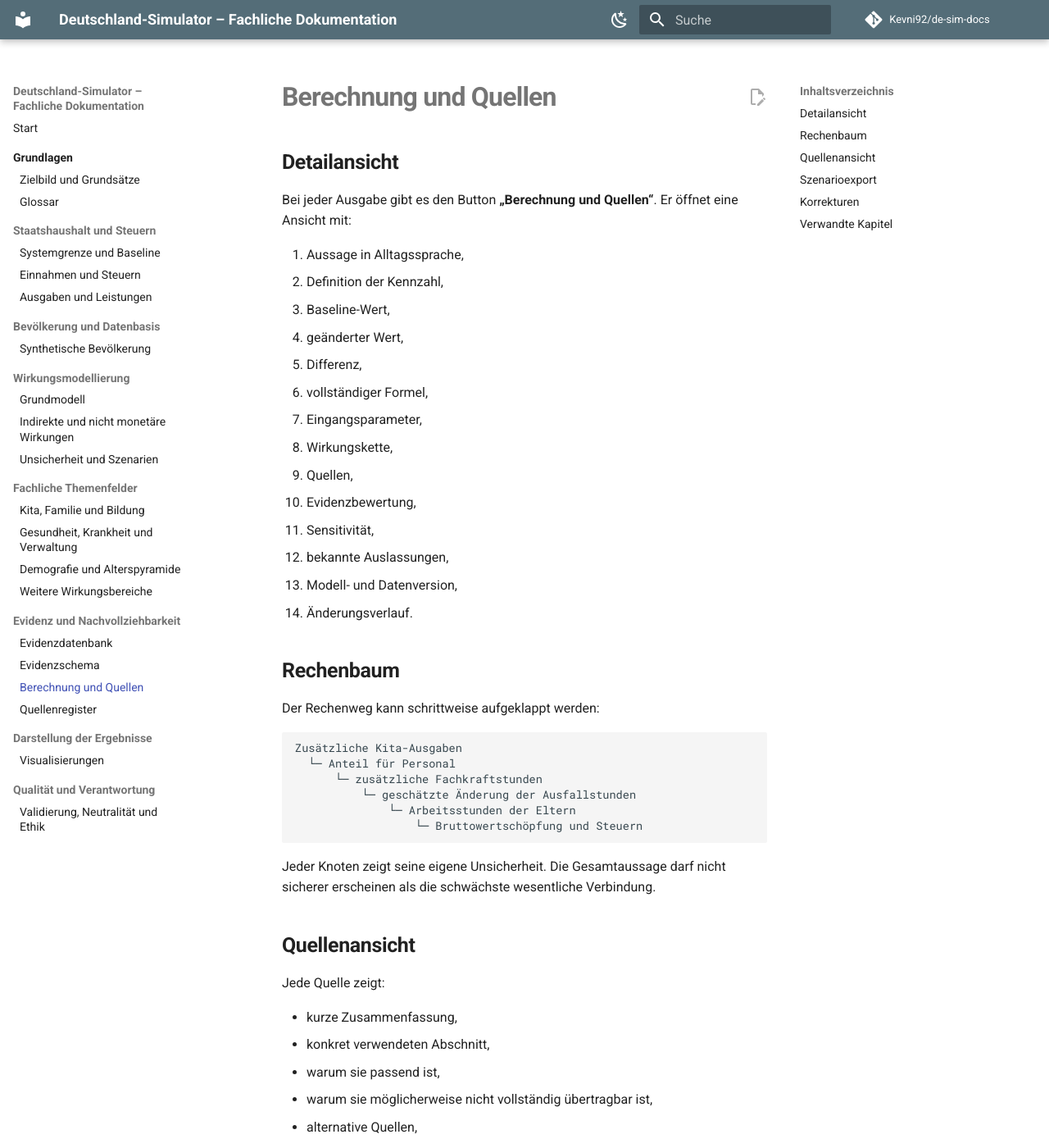
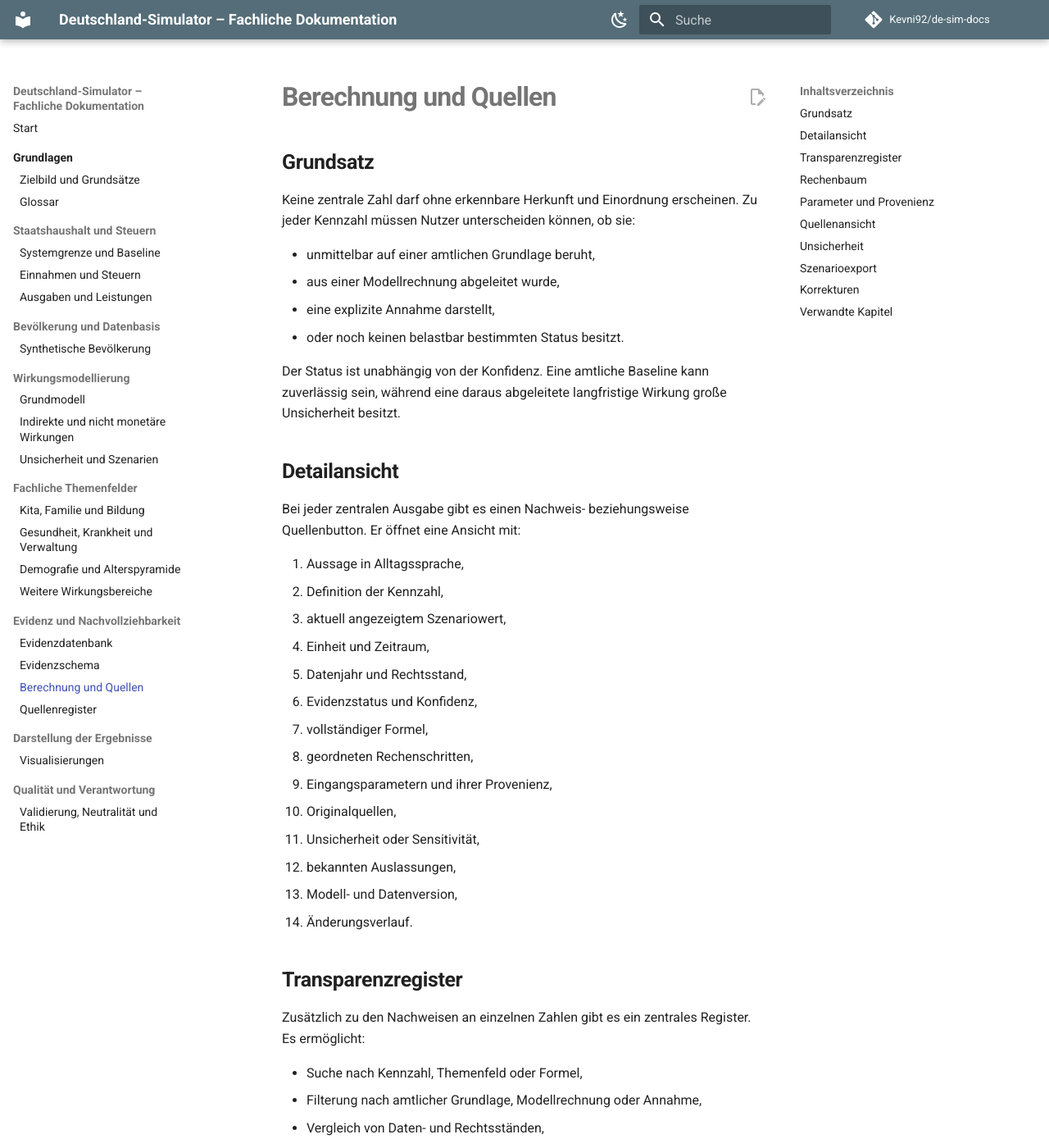
Before and after one commit to Kevni92/de-sim-docs, an MkDocs documentation site: the page built from docs/06-evidenz/berechnungstransparenz.md, in a window 1280 px wide and 1400 px high. Shown: the whole window at 82% size. Built offline with MkDocs 1.6.1 and Material for MkDocs 9.7.7, drawn with Linux system fonts in a browser that asks for light colours; comment, search, counter and statistics services are not loaded; some of the changed text lies outside the part shown.

Commit message:
docs: fachliche Regeln für Transparenzregister konkretisieren

```diff
--- a/docs/06-evidenz/berechnungstransparenz.md
+++ b/docs/06-evidenz/berechnungstransparenz.md
@@ -1,30 +1,53 @@
 ---
 title: Berechnung und Quellen
-summary: Fachliche Anforderungen an nachvollziehbare Rechenwege, Quellen und Unsicherheiten.
-status: Arbeitsstand 0.4
+summary: Fachliche Anforderungen an nachvollziehbare Rechenwege, Quellen, Status und Unsicherheiten.
+status: Arbeitsstand 0.7
 last_updated: 2026-07-13
 ---
 
 # Berechnung und Quellen
 
+## Grundsatz
+
+Keine zentrale Zahl darf ohne erkennbare Herkunft und Einordnung erscheinen. Zu jeder Kennzahl müssen Nutzer unterscheiden können, ob sie:
+
+- unmittelbar auf einer amtlichen Grundlage beruht,
+- aus einer Modellrechnung abgeleitet wurde,
+- eine explizite Annahme darstellt,
+- oder noch keinen belastbar bestimmten Status besitzt.
+
+Der Status ist unabhängig von der Konfidenz. Eine amtliche Baseline kann zuverlässig sein, während eine daraus abgeleitete langfristige Wirkung große Unsicherheit besitzt.
+
 ## Detailansicht
 
-Bei jeder Ausgabe gibt es den Button **„Berechnung und Quellen“**. Er öffnet eine Ansicht mit:
+Bei jeder zentralen Ausgabe gibt es einen Nachweis- beziehungsweise Quellenbutton. Er öffnet eine Ansicht mit:
 
 1. Aussage in Alltagssprache,
 2. Definition der Kennzahl,
-3. Baseline-Wert,
-4. geänderter Wert,
-5. Differenz,
-6. vollständiger Formel,
-7. Eingangsparameter,
-8. Wirkungskette,
-9. Quellen,
-10. Evidenzbewertung,
-11. Sensitivität,
-12. bekannte Auslassungen,
+3. aktuell angezeigtem Szenariowert,
+4. Einheit und Zeitraum,
+5. Datenjahr und Rechtsstand,
+6. Evidenzstatus und Konfidenz,
+7. vollständiger Formel,
+8. geordneten Rechenschritten,
+9. Eingangsparametern und ihrer Provenienz,
+10. Originalquellen,
+11. Unsicherheit oder Sensitivität,
+12. bekannten Auslassungen,
 13. Modell- und Datenversion,
 14. Änderungsverlauf.
+
+## Transparenzregister
+
+Zusätzlich zu den Nachweisen an einzelnen Zahlen gibt es ein zentrales Register. Es ermöglicht:
+
+- Suche nach Kennzahl, Themenfeld oder Formel,
+- Filterung nach amtlicher Grundlage, Modellrechnung oder Annahme,
+- Vergleich von Daten- und Rechtsständen,
+- Öffnen des vollständigen Rechenwegs,
+- Erkennen noch nicht fachlich kalibrierter Bereiche.
+
+Nicht kalibrierte Demonstrationswerte dürfen nicht durch Gestaltung oder Wortwahl den Eindruck amtlicher Präzision erwecken.
 
 ## Rechenbaum
 
@@ -41,16 +64,45 @@ Zusätzliche Kita-Ausgaben
 
 Jeder Knoten zeigt seine eigene Unsicherheit. Die Gesamtaussage darf nicht sicherer erscheinen als die schwächste wesentliche Verbindung.
 
+Für einfache Kennzahlen kann statt eines verzweigten Baums eine geordnete Liste von Rechenschritten verwendet werden. Entscheidend ist, dass Zwischenannahmen und Transformationen sichtbar bleiben.
+
+## Parameter und Provenienz
+
+Jeder Eingangsparameter zeigt mindestens:
+
+- verständlichen Namen,
+- verwendeten Wert oder Szenariobezug,
+- zugehörige Originalquelle oder Kennzeichnung als Nutzereingabe,
+- Datenjahr,
+- bekannte Einschränkungen.
+
+Eine modellinterne Größe darf nicht allein deshalb als amtlich bezeichnet werden, weil ein anderer Teil der Berechnung aus amtlichen Daten stammt.
+
 ## Quellenansicht
 
 Jede Quelle zeigt:
 
+- Titel und Institution,
+- Original-URL,
 - kurze Zusammenfassung,
-- konkret verwendeten Abschnitt,
+- konkret verwendeten Zweck,
 - warum sie passend ist,
 - warum sie möglicherweise nicht vollständig übertragbar ist,
-- alternative Quellen,
+- alternative Quellen, soweit relevant,
 - Datum der letzten Prüfung.
+
+Mehrere Quellen können gemeinsam eine Kennzahl stützen. Baseline, Modelllogik und Annahmen werden dabei getrennt ausgewiesen.
+
+## Unsicherheit
+
+Unsicherheit wird je nach Kennzahl dargestellt als:
+
+- relative Bandbreite,
+- absoluter Wertebereich,
+- Sensitivität gegenüber einzelnen Parametern,
+- oder begründete Nichtanwendbarkeit bei rein deterministischen Darstellungen.
+
+Eine fehlende quantifizierte Bandbreite bedeutet nicht, dass keine Unsicherheit besteht. In diesem Fall werden die Gründe beschrieben und die Konfidenz entsprechend vorsichtig eingestuft.
 
 ## Szenarioexport
 
@@ -58,15 +110,21 @@ Ein Szenarioexport enthält:
 
 - alle Nutzereinstellungen,
 - Ergebniswerte,
-- Quellenliste,
+- referenzierte Kennzahlen- und Quellen-IDs,
 - Parameterliste,
 - Modellversion,
-- Datenstand,
+- Datenstand und Rechtsstand,
 - reproduzierbare Szenario-ID.
 
 ## Korrekturen
 
-Fehler und Quellenänderungen werden öffentlich dokumentiert. Frühere Modellläufe bleiben mit ihrer damaligen Version abrufbar und werden nicht stillschweigend umgeschrieben.
+Fehler, geänderte Formeln und Quellenänderungen werden dokumentiert. Frühere Modellläufe dürfen nicht stillschweigend auf eine neue Modellversion umgedeutet werden.
+
+Der Änderungsverlauf einer Kennzahl enthält mindestens:
+
+- Datum,
+- Modell- oder Registerversion,
+- verständliche Beschreibung der Änderung.
 
 ## Verwandte Kapitel
 
```
